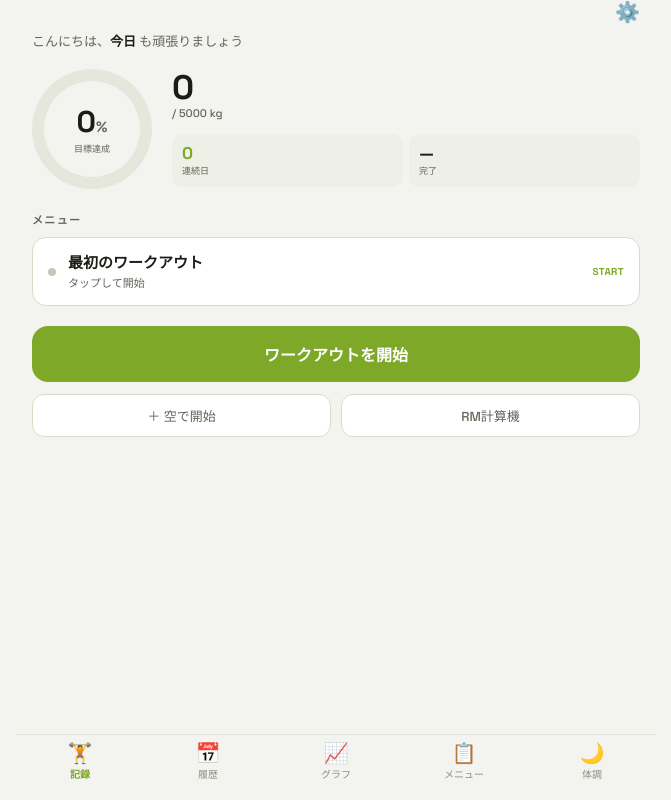
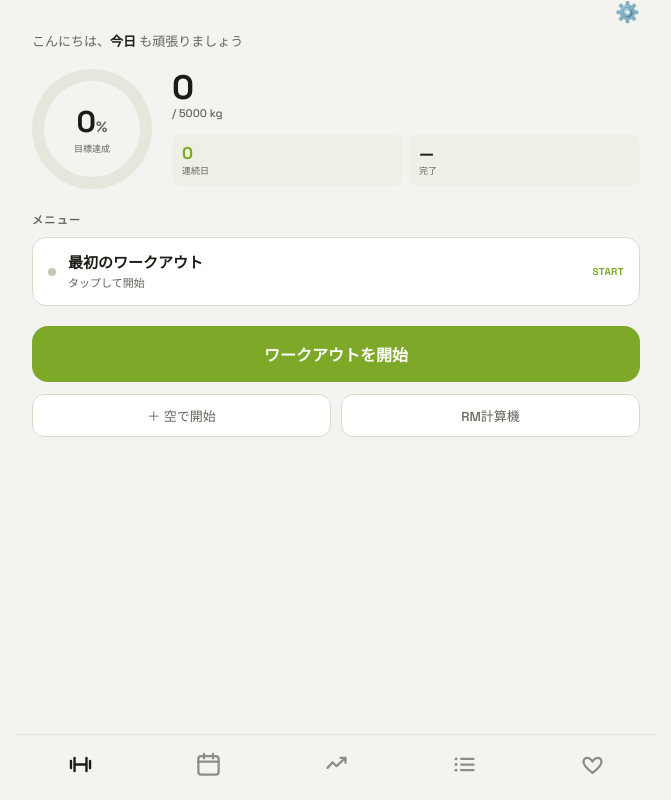
Before and after one commit to kosukekkk-ops/kintore-app, a plain HTML site: page docs/index.html in a window 1280 px wide. Shown: the whole page, without its empty margins (304-975 px from the left). Drawn offline with Linux system fonts and the light colour scheme.

Commit message:
タブバーをアイコンのみ(Instagram風)に変更・文字を削除
- 絵文字＋文字ラベルを廃止し、テーマ色に追従する自作SVGラインアイコンに
  (ダンベル/カレンダー/トレンド/リスト/ハート)。選択=高コントラスト白、
  非選択=グレー。aria-labelでアクセシビリティ確保、relabelTabsはaria更新のみ
- SWキャッシュ v14

Co-Authored-By: Claude Opus 4.8 <noreply@anthropic.com>

```diff
--- a/docs/css/style.css
+++ b/docs/css/style.css
@@ -108,11 +108,12 @@ nav.tabbar {
 }
 nav.tabbar button {
   flex: 1; background: none; border: none; color: var(--text-mute);
-  font-size: 10px; font-weight: 500; display: flex; flex-direction: column; align-items: center;
-  gap: 3px; padding: 8px 0 12px; cursor: pointer; font-family: inherit;
+  display: flex; align-items: center; justify-content: center;
+  padding: 10px 0 16px; cursor: pointer; font-family: inherit;
 }
-nav.tabbar button .ico { font-size: 20px; line-height: 1; }
-nav.tabbar button.active { color: var(--accent); font-weight: 700; }
+nav.tabbar button svg { width: 27px; height: 27px; display: block; transition: transform .12s, color .12s; }
+nav.tabbar button.active { color: var(--text); }
+nav.tabbar button.active svg { transform: scale(1.06); }
 
 /* ---------- cards & common ---------- */
 .card {
--- a/docs/index.html
+++ b/docs/index.html
@@ -33,11 +33,16 @@
   </div>
 
   <nav class="tabbar">
-    <button data-tab="workout" class="active"><span class="ico">🏋️</span>記録</button>
-    <button data-tab="history"><span class="ico">📅</span>履歴</button>
-    <button data-tab="graph"><span class="ico">📈</span>グラフ</button>
-    <button data-tab="menu"><span class="ico">📋</span>メニュー</button>
-    <button data-tab="condition"><span class="ico">🌙</span>体調</button>
+    <button data-tab="workout" class="active" aria-label="記録">
+      <svg viewBox="0 0 24 24" fill="none" stroke="currentColor" stroke-width="2" stroke-linecap="round" stroke-linejoin="round"><path d="M4 9v6M7 6.5v11M17 6.5v11M20 9v6M7 12h10"/></svg></button>
+    <button data-tab="history" aria-label="履歴">
+      <svg viewBox="0 0 24 24" fill="none" stroke="currentColor" stroke-width="2" stroke-linecap="round" stroke-linejoin="round"><rect x="3" y="4.5" width="18" height="16.5" rx="2.5"/><path d="M3 9.5h18M8 2.5v4M16 2.5v4"/></svg></button>
+    <button data-tab="graph" aria-label="グラフ">
+      <svg viewBox="0 0 24 24" fill="none" stroke="currentColor" stroke-width="2" stroke-linecap="round" stroke-linejoin="round"><path d="M4 15l4.5-5 3.5 3.5L20 6M15.5 6H20v4.5"/></svg></button>
+    <button data-tab="menu" aria-label="メニュー">
+      <svg viewBox="0 0 24 24" fill="none" stroke="currentColor" stroke-width="2" stroke-linecap="round" stroke-linejoin="round"><path d="M9 7h11M9 12h11M9 17h11"/><circle cx="4.5" cy="7" r="1.3" fill="currentColor" stroke="none"/><circle cx="4.5" cy="12" r="1.3" fill="currentColor" stroke="none"/><circle cx="4.5" cy="17" r="1.3" fill="currentColor" stroke="none"/></svg></button>
+    <button data-tab="condition" aria-label="体調">
+      <svg viewBox="0 0 24 24" fill="none" stroke="currentColor" stroke-width="2" stroke-linecap="round" stroke-linejoin="round"><path d="M12 19.5C6.8 15.6 4 12.7 4 9.6 4 7.5 5.6 6 7.5 6c1.5 0 2.7.8 3.4 1.9l1.1 1.6 1.1-1.6C13.8 6.8 15 6 16.5 6 18.4 6 20 7.5 20 9.6c0 3.1-2.8 6-8 9.9z"/></svg></button>
   </nav>
 
   <script src="js/storage.js"></script>
--- a/docs/js/app.js
+++ b/docs/js/app.js
@@ -1352,12 +1352,12 @@
     document.documentElement.setAttribute('data-theme', light ? 'light' : 'dark');
     const meta = $('meta[name="theme-color"]'); if (meta) meta.setAttribute('content', light ? '#eef1f6' : '#070a11');
   }
+  // タブはアイコンのみ(文字なし)。言語切替時は aria-label だけ更新する。
   function relabelTabs() {
     const map = { workout: 'tab_record', history: 'tab_history', graph: 'tab_graph', menu: 'tab_menu', condition: 'tab_condition' };
     $$('.tabbar button').forEach(b => {
       const key = map[b.dataset.tab]; if (!key) return;
-      const ico = b.querySelector('.ico').outerHTML;
-      b.innerHTML = ico + t(key);
+      b.setAttribute('aria-label', t(key));
     });
   }
 
--- a/docs/sw.js
+++ b/docs/sw.js
@@ -3,7 +3,7 @@
  * すべて使えるようにする(データは端末内 localStorage 保存のためそもそも通信不要)。
  * ファイルを追加/削除/リネームしたら必ず ASSETS 一覧と CACHE 版数を更新すること。
  */
-const CACHE = 'kintore-app-v13';
+const CACHE = 'kintore-app-v14';
 const ASSETS = [
   './',
   './index.html',
```
